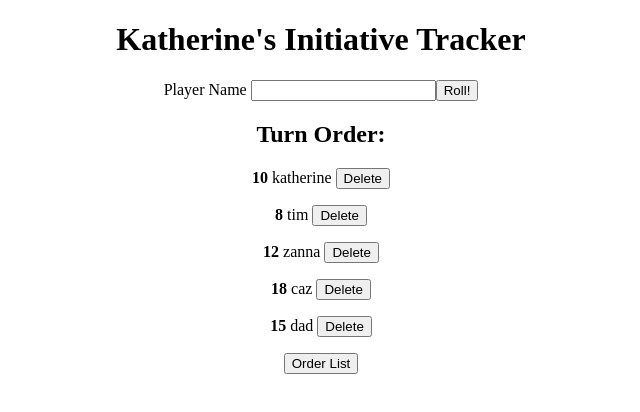
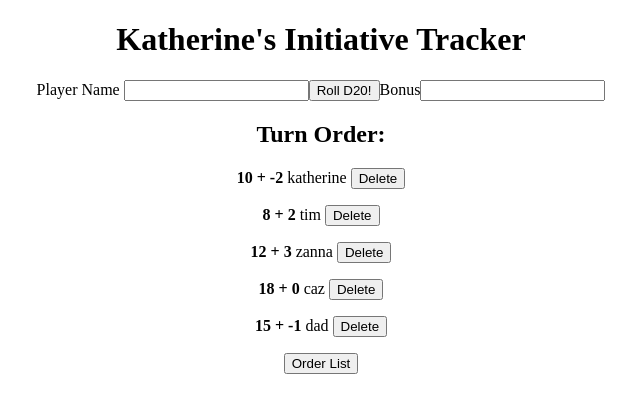
Before and after one commit to itskatherine/initiative-tracker, a React (Create React App) app: page / in a window 1280 px wide. Shown: the top 412 px of the page, without its empty margins (319-959 px from the left). Built offline with nearby package versions, Linux system fonts and the light colour scheme.

Commit message:
Added initiative bonus

```diff
--- a/src/components/InitArea.js
+++ b/src/components/InitArea.js
@@ -4,11 +4,11 @@ import OrderListButton from "./OrderListButton";
 import { useState } from "react";
 
 let players = [
-  { name: "katherine", initiative: 10 },
-  { name: "tim", initiative: 8 },
-  { name: "zanna", initiative: 12 },
-  { name: "caz", initiative: 18 },
-  { name: "dad", initiative: 15 },
+  { name: "katherine", initiative: 10, bonus: -2 },
+  { name: "tim", initiative: 8, bonus: 2 },
+  { name: "zanna", initiative: 12, bonus: 3 },
+  { name: "caz", initiative: 18, bonus: 0 },
+  { name: "dad", initiative: 15, bonus: -1 },
 ];
 
 const InitArea = () => {
--- a/src/components/InitInput.js
+++ b/src/components/InitInput.js
@@ -3,6 +3,7 @@ import { useState } from "react";
 const InitInput = (props) => {
   const { setPlayers } = props;
   const [newPlayer, setNewPlayer] = useState("");
+  const [bonus, setBonus] = useState("0");
 
   const handleRoll = (event) => {
     event.preventDefault();
@@ -10,6 +11,7 @@ const InitInput = (props) => {
       const playerToAdd = {
         name: newPlayer,
         initiative: Math.ceil(Math.random() * 20),
+        bonus: bonus,
       };
       return [...currentPlayers, playerToAdd];
     });
@@ -27,7 +29,14 @@ const InitInput = (props) => {
         name="roll"
         value={newPlayer}
       ></input>
-      <button type="submit">Roll!</button>
+      <button type="submit">Roll D20!</button>
+      <label>Bonus</label>
+      <input
+        type="number"
+        onChange={(event) => {
+          setBonus(event.target.value);
+        }}
+      ></input>
     </form>
   );
 };
--- a/src/components/OrderListButton.js
+++ b/src/components/OrderListButton.js
@@ -4,7 +4,7 @@ const OrderListButton = (props) => {
   const orderPlayerList = () => {
     setPlayers((currentPlayers) => {
       const orderedPlayerList = currentPlayers.sort((a, b) => {
-        return a.initiative - b.initiative;
+        return a.initiative + a.bonus - (b.initiative + b.bonus);
       });
       return [...orderedPlayerList];
     });
--- a/src/components/PlayerCard.js
+++ b/src/components/PlayerCard.js
@@ -1,5 +1,5 @@
 const PlayerCard = (props) => {
-  const { name, initiative, setPlayers } = props;
+  const { name, initiative, bonus, setPlayers } = props;
   const deletePlayer = () => {
     setPlayers((currentPlayers) => {
       const playerRemoved = currentPlayers.filter((player) => {
@@ -10,7 +10,9 @@ const PlayerCard = (props) => {
   };
   return (
     <p>
-      <strong>{initiative}</strong>
+      <strong>
+        {initiative} + {bonus}
+      </strong>
       {" " + name + " "}
       <button onClick={deletePlayer}>Delete</button>
     </p>
--- a/src/components/TurnOrder.js
+++ b/src/components/TurnOrder.js
@@ -5,9 +5,10 @@ const TurnOrder = (props) => {
   const playerCards = playerList.map((player) => {
     return (
       <PlayerCard
-        key={player.name} //change this
+        key={player.index} //change this
         name={player.name}
         initiative={player.initiative}
+        bonus={player.bonus}
         setPlayers={setPlayers}
       ></PlayerCard>
     );
```
